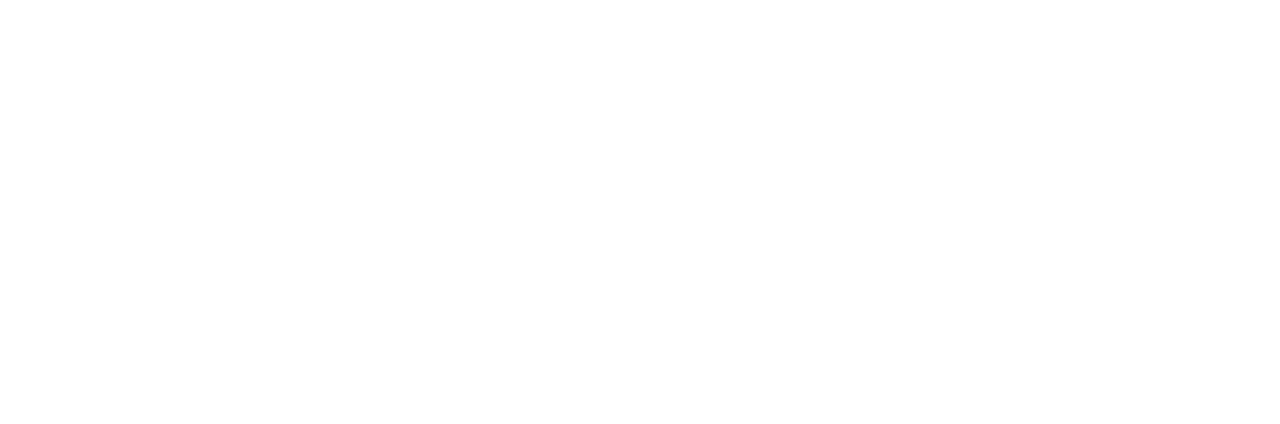
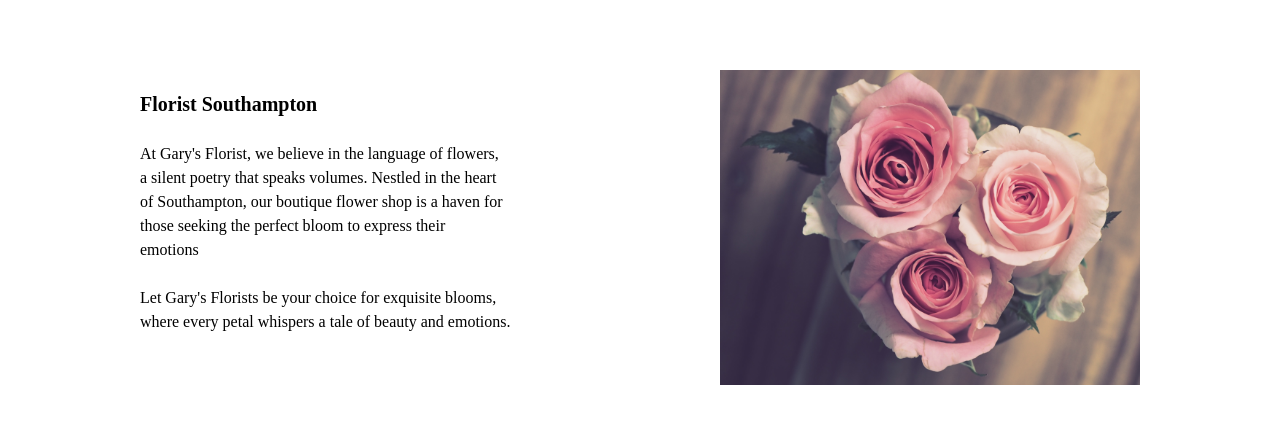
Before and after one commit to sauzanfaza/Garrys-Florists, a React (Vite) app: page / in a window 1280 px wide. Shown: the part 752-1176 px from the top of the page. Before the commit the page ends 800 px from the top, so only its background shows below. Built offline with nearby package versions, Linux system fonts and the light colour scheme.

Commit message:
create explanation section in home page, with teks transition using AOS

```diff
--- a/package.json
+++ b/package.json
@@ -11,6 +11,7 @@
   },
   "dependencies": {
     "@tailwindcss/vite": "^4.1.18",
+    "aos": "^2.3.4",
     "react": "^19.2.0",
     "react-dom": "^19.2.0",
     "tailwindcss": "^4.1.18"
--- a/src/pages/Home.jsx
+++ b/src/pages/Home.jsx
@@ -1,6 +1,15 @@
+import { useEffect } from "react"
 import Navbar from "../components/Navbar"
+import Aos from "aos"
+import "aos/dist/aos.css"
 
 export default function Home() {
+    useEffect(() => {
+        Aos.init({
+            duration: 800,
+            once: true,
+        })
+    }, [])
     return (
         <>
         <Navbar />
@@ -17,6 +26,28 @@
                 Florists in Southampton</h1>
             </div>
         </section>
+        <div className="py-10 px-15">
+            <div className="grid grid-cols-2 h-[80vh]">
+                <div className="py-20 px-20">
+                    <h1 className="text-xl font-bold"
+                        data-aos="fade-right"
+                        data-aos-delay="0">Florist Southampton</h1>
+                    <p className="py-6"
+                        data-aos="fade-right"
+                        data-aos-delay="300">At Gary's Florist, we believe in the language of flowers, <br />
+                    a silent poetry that speaks volumes. Nestled in the heart <br />
+                    of Southampton, our boutique flower shop is a haven for <br />
+                    those seeking the perfect bloom to express their <br />
+                    emotions</p>
+                    <p data-aos="fade-right"
+                    data-aos-delay="400">Let Gary's Florists be your choice for exquisite blooms, <br />
+                    where every petal whispers a tale of beauty and emotions.</p>
+                </div>
+                <div className="py-15 px-20">
+                    <img src="./assets/Home-img1.jpg" alt="" />
+                </div>
+            </div>
+        </div>
         </>
     )
 }
```
Also changed, not shown: 1 other file (tests, documents, lock files or other folders).
